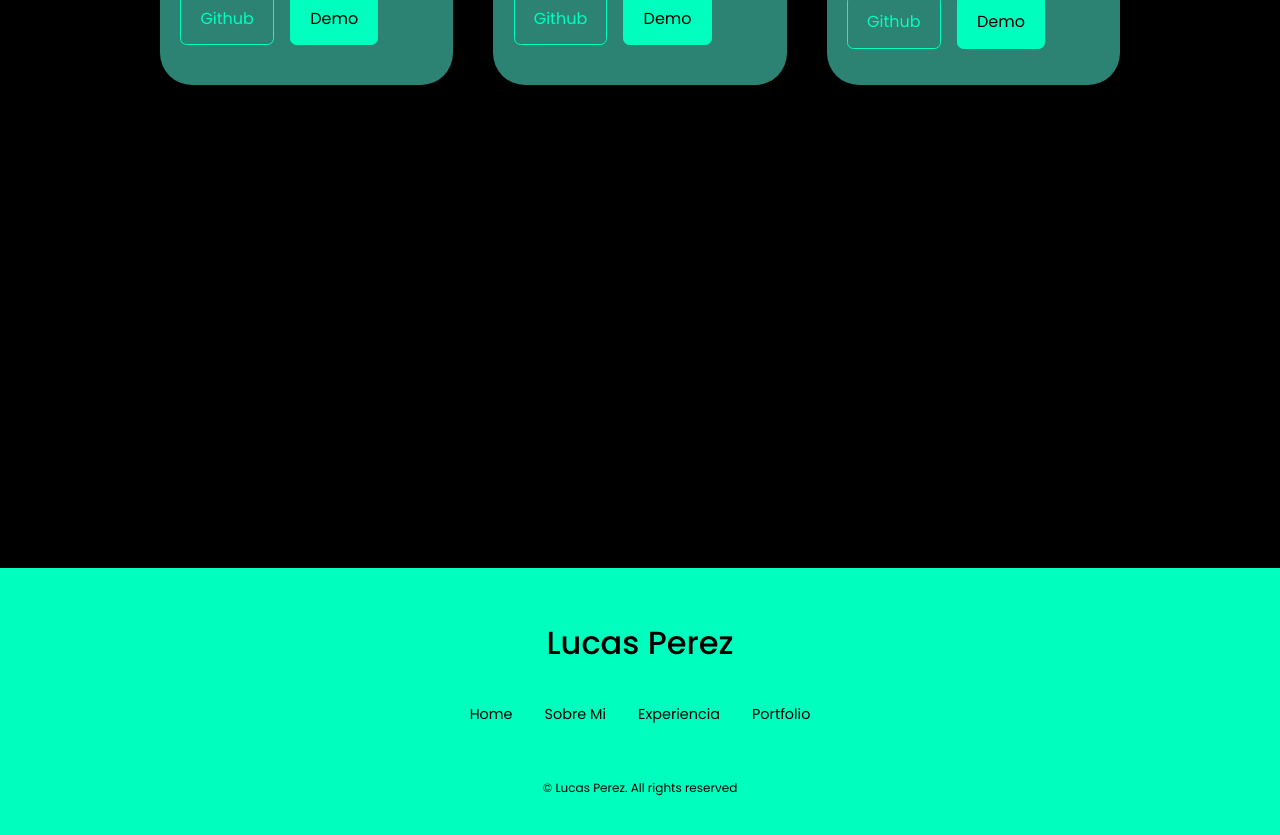
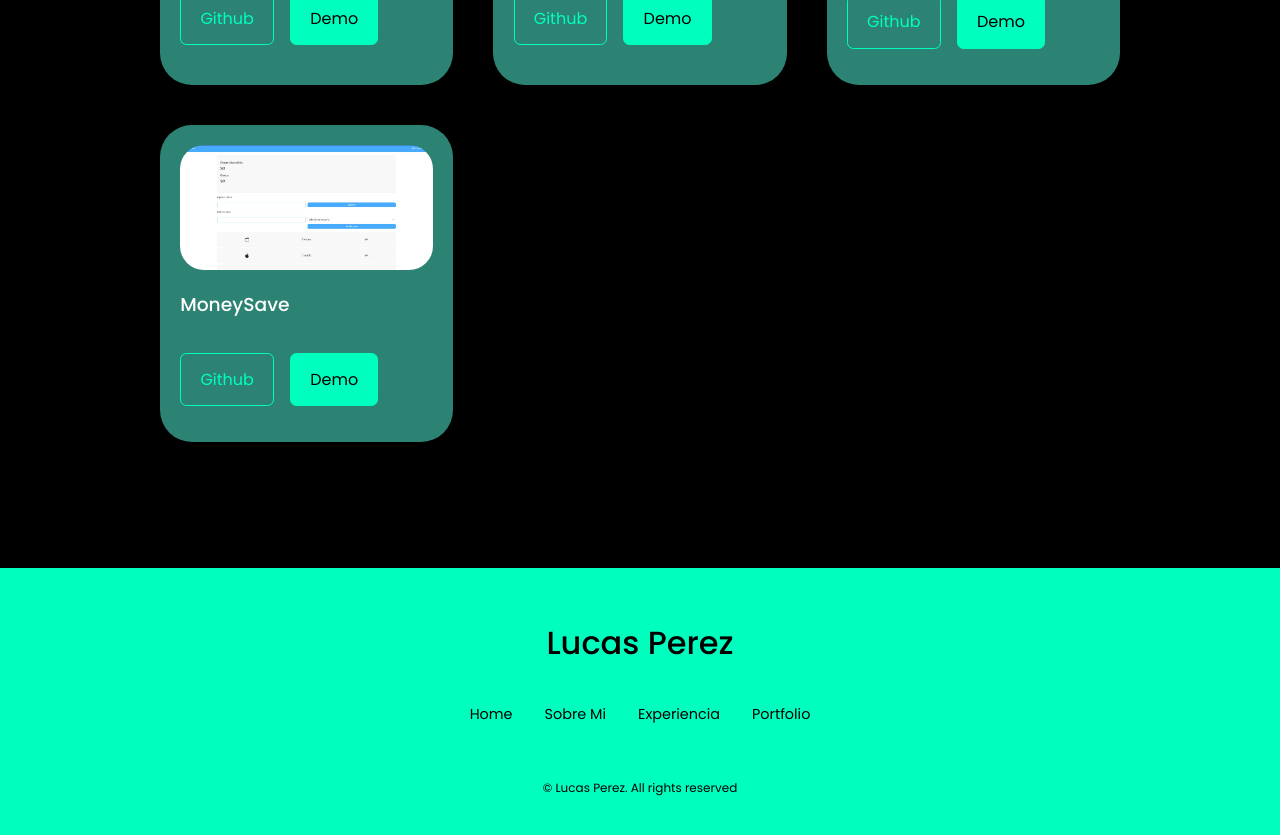
Before and after one commit to LucasPerezz/portfolio, a React (Create React App) app: page / in a window 1280 px wide. Shown: the part 2200-3035 px from the top of the page. Built offline with nearby package versions, Linux system fonts and the light colour scheme.

Commit message:
moneySave

```diff
--- a/src/components/Portfolio/Portfolio.jsx
+++ b/src/components/Portfolio/Portfolio.jsx
@@ -3,6 +3,7 @@ import './Portfolio.css'
 import IMG1 from '../../assests/gamingzone.png'
 import IMG2 from '../../assests/puntophone.png'
 import IMG3 from '../../assests/aalaska.JPG'
+import IMG4 from '../../assests/moneySave.JPG'
 
 
 const data = [
@@ -26,6 +27,13 @@ const data = [
     title: 'Alaska Indumentaria',
     github: 'https://github.com/LucasPerezz/alaskaIndumentaria-perez',
     demo: 'https://alaskaindumentaria.vercel.app/'
+  },
+  {
+    id: 4,
+    image: IMG4,
+    title: 'MoneySave',
+    github: 'https://github.com/LucasPerezz/controladorDeGastos',
+    demo: 'https://lucasperezz.github.io/controladorDeGastos/'
   }
 ]
 
```
Also changed, not shown: src/assests/moneySave.JPG (added).
